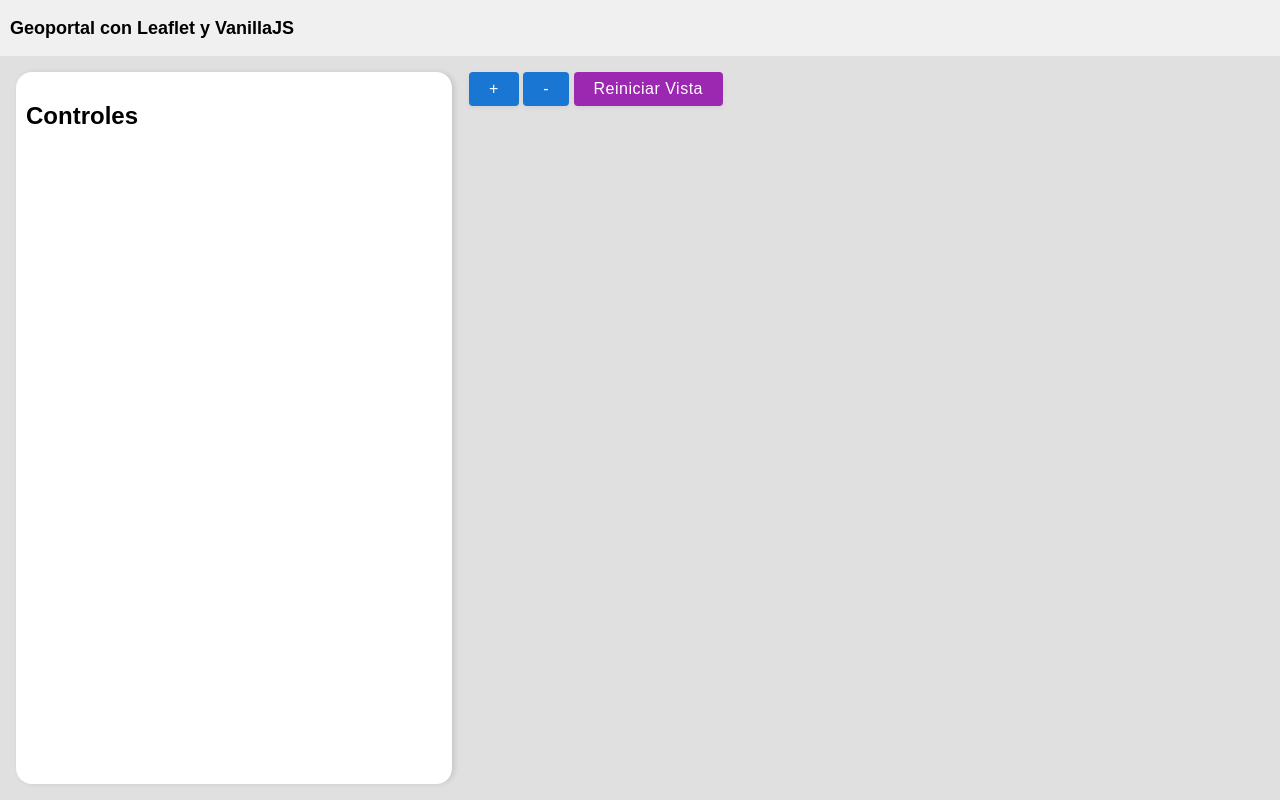
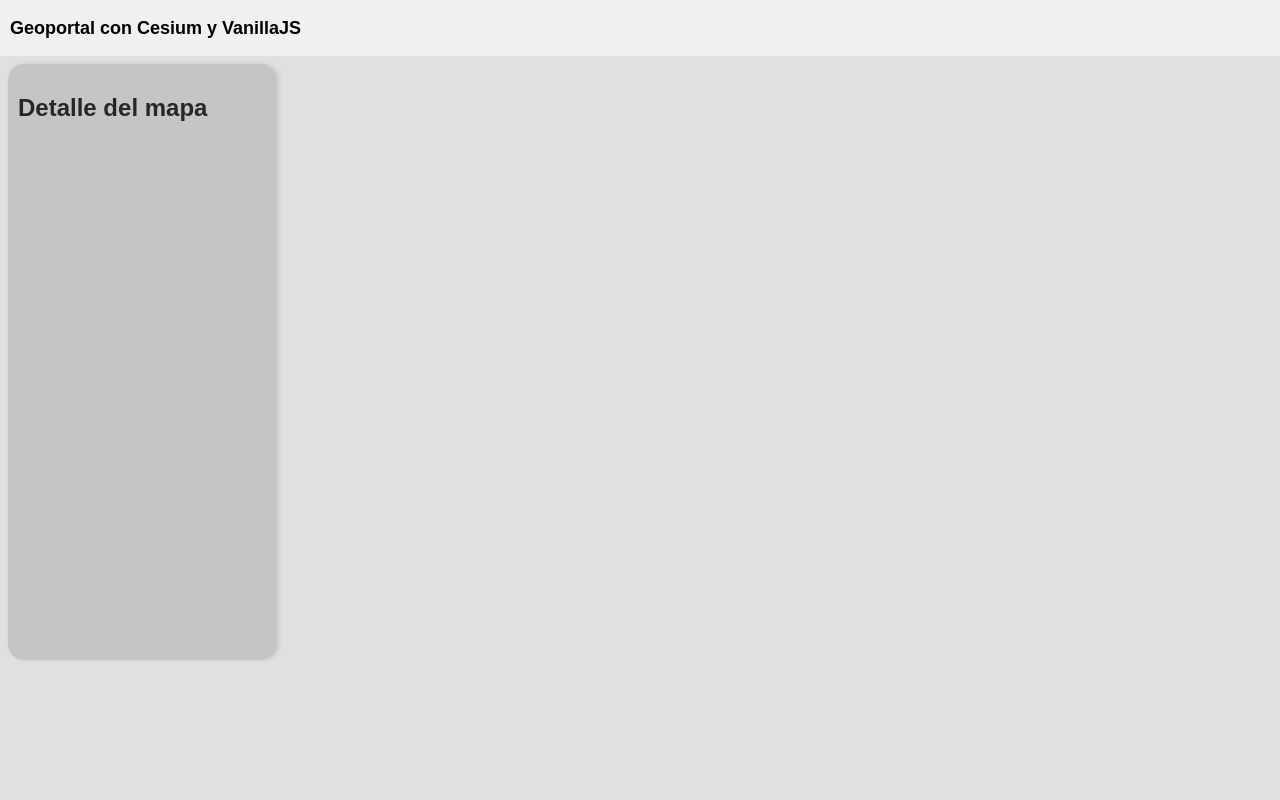
Before and after one commit to detrasDeCapas/cesium-vanilla, a website built with Vite: page index.html in a window 1280 px wide. Built offline with nearby package versions, Linux system fonts and the light colour scheme; what cesium would draw is missing.

Commit message:
(STYLE): Ajuste del panel de detalle

```diff
--- a/index.html
+++ b/index.html
@@ -8,21 +8,15 @@
 </head>
 <body>
     <header>
-        <h1>Geoportal con Leaflet y VanillaJS</h1>
+        <h1>Geoportal con Cesium y VanillaJS</h1>
     </header>
     <div id="map">
         <div id="cesiumContainer" class="full-size"></div>
         <div id="uimapelements" class="full-size">
-            <section class="map-info">
-                <h2>Controles</h2>
-                <ul>
-
-                </ul>
+            <section class="map-info surface-blur">
+                <h2>Detalle del mapa</h2>
             </section>
             <div class="map-controls">
-                <button id="zoomIn" class="button button-primary">+</button>
-                <button id="zoomOut" class="button button-primary">-</button>
-                <button id="resetView" class="button button-secondary">Reiniciar Vista</button>
             </div>
         </div>
     </div>
--- a/src/style.css
+++ b/src/style.css
@@ -41,18 +41,16 @@ header {
     }
 
     #uimapelements {
-        padding: 16px;
+        padding: 8px 8px 140px 8px;
         box-sizing: border-box;
         pointer-events: none; /* Allows interaction with map underneath */
         display: flex;
         gap: 16px;
         flex-direction: row;
         .map-info {
-            background: rgba(255, 255, 255, 1);
-            border-right: 1px solid #ccc;
             padding: 10px;
             box-shadow: 2px 0 5px rgba(0, 0, 0, 0.1);
-            flex: 0 1 33.33%;
+            flex: 0 1 27%;
             min-width: 0;
             border-radius: 16px;
         }
@@ -60,6 +58,8 @@ header {
             pointer-events: auto;
         }
         .map-controls {
+            flex: 1 1 100%;
+            pointer-events: none;
         }
     }
 }
@@ -111,6 +111,19 @@ header {
     background: #ff8f00;
 }
 
+.surface-blur {
+    background-color: #b3b2af99;
+    border-radius: 12px;
+    padding: 1rem;
+    position: relative;
+    box-shadow: 0 10px 15px rgb(0 0 0 / 20%);
+    box-sizing: border-box;
+    width: calc(100% - 4rem);
+    color: rgba(0,0,0,0.8);
+    backdrop-filter: blur(15px);
+    background-blend-mode: overlay;
+}
+
 /* Responsive adjustments */
 @media (max-width: 768px) {
     /* Add any specific responsive styles here if needed */
```
